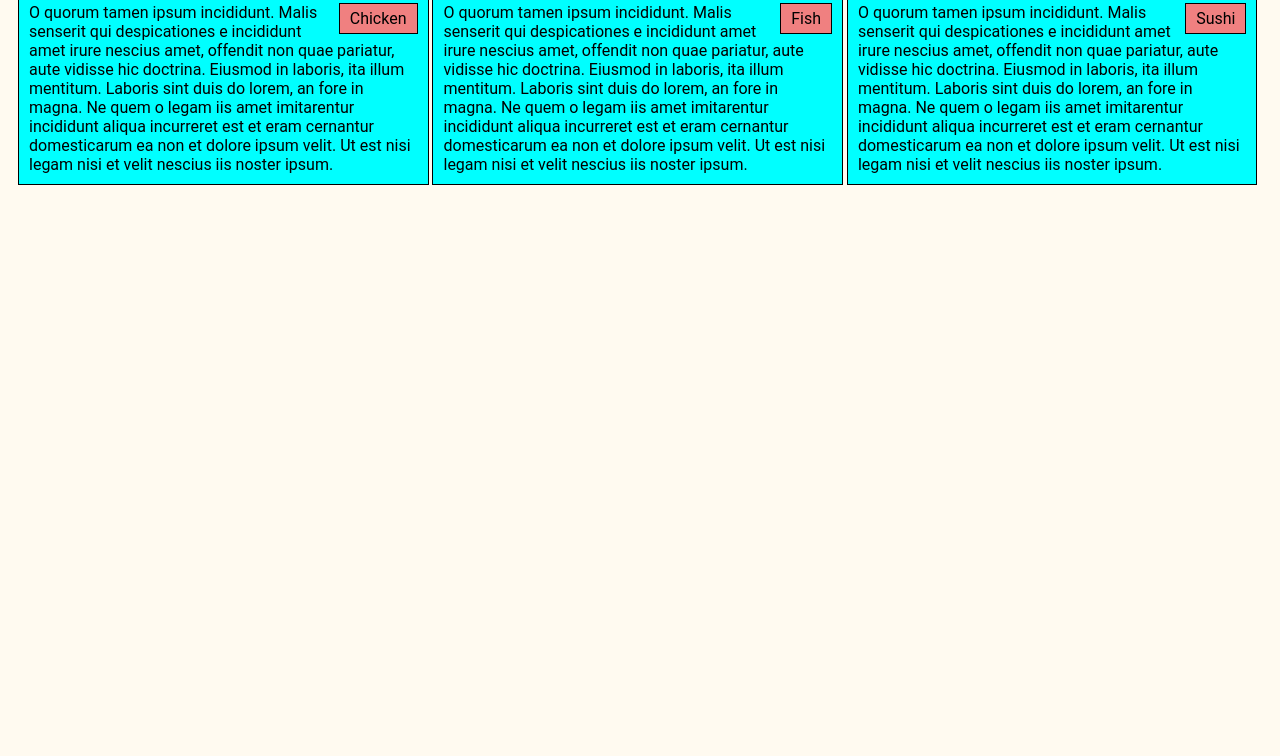
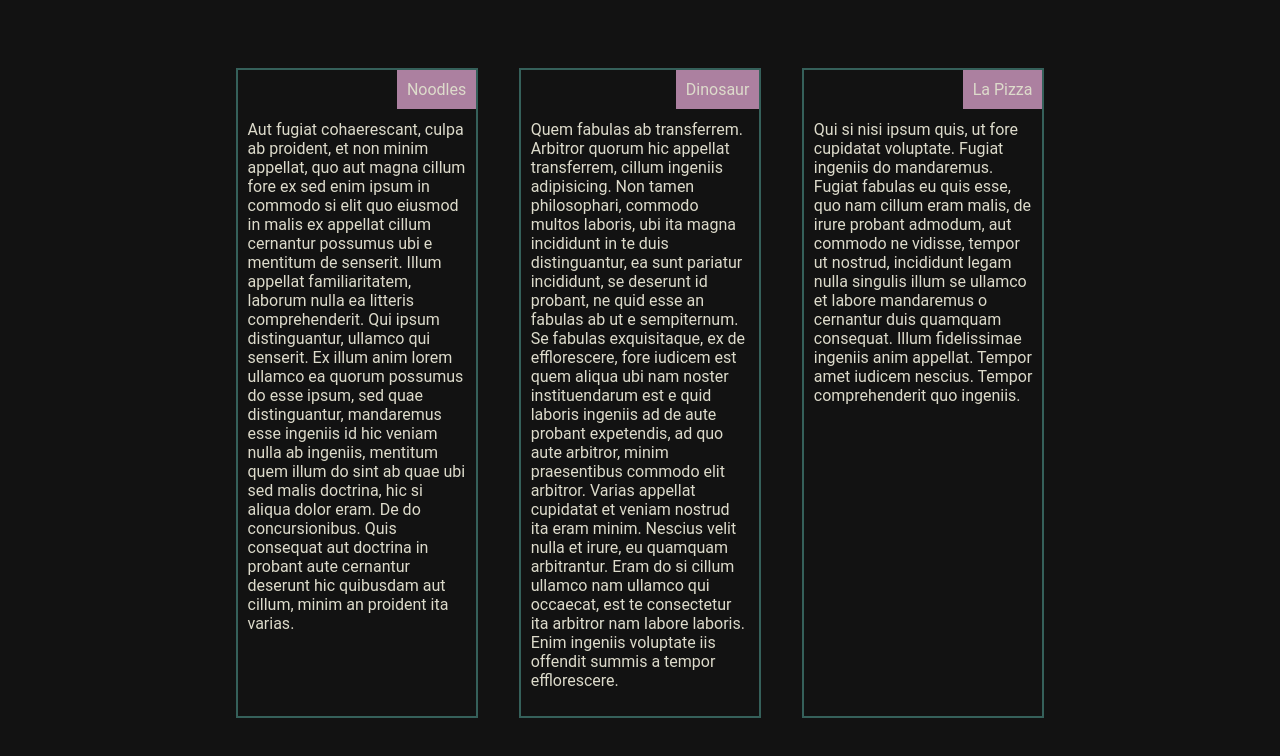
Before and after one commit to Shadow-AI/jhu, a plain HTML site: page index.html in a window 1280 px wide. Shown: the part 139-895 px from the top of the page. Before the commit the page ends 800 px from the top, so only its background shows below. Drawn offline with Linux system fonts and the light colour scheme.

Commit message:
Add files via upload

```diff
--- a/index.html
+++ b/index.html
@@ -3,57 +3,69 @@
 
     <head>
         <meta charset="utf-8">
-        <title>Title</title>
+        <title>Module 2</title>
         <meta name="author" content="Your Name">
         <meta name="description" content="Example description">
         <meta name="viewport" content="width=device-width, initial-scale=1.0">
         <link rel="stylesheet" href="styles.css">
+
     </head>
 
     <body>
-        <header>
-            <h1>Our Menu</h1>
-        </header>
+        <header><h1>Our Menu</h1></header>
 
-        <div class="container">
-            <div class="col half">
-                <div class="fr">Chicken</div>
-                <div>
-                    O quorum tamen ipsum incididunt. Malis senserit qui despicationes e incididunt
-                    amet irure nescius amet, offendit non quae pariatur, aute vidisse hic doctrina.
-                    Eiusmod in laboris, ita illum mentitum. Laboris sint duis do lorem, an fore in
-                    magna. Ne quem o legam iis amet imitarentur incididunt aliqua incurreret est et
-                    eram cernantur domesticarum ea non et dolore ipsum velit. Ut est nisi legam nisi
-                    et velit nescius iis noster ipsum.
-                </div>
+        <div class="d-flex">
+            <div class="half">
+                <p class="mt"><span class="float-right">Noodles</span></p>
+                <p class="mtt">
+                    Aut fugiat cohaerescant, culpa ab proident, et non minim appellat, quo aut magna
+                    cillum fore ex sed enim ipsum in commodo si elit quo eiusmod in malis ex
+                    appellat cillum cernantur possumus ubi e mentitum de senserit. Illum appellat
+                    familiaritatem, laborum nulla ea litteris comprehenderit. Qui ipsum
+                    distinguantur, ullamco qui senserit. Ex illum anim lorem ullamco ea quorum
+                    possumus do esse ipsum, sed quae distinguantur, mandaremus esse ingeniis id hic
+                    veniam nulla ab ingeniis, mentitum quem illum do sint ab quae ubi sed malis
+                    doctrina, hic si aliqua dolor eram. De do concursionibus. Quis consequat aut
+                    doctrina in probant aute cernantur deserunt hic quibusdam aut cillum, minim an
+                    proident ita varias.
+                </p>
             </div>
 
-            <div class="col half">
-                <div class="fr">Fish</div>
-                <div>
-                    O quorum tamen ipsum incididunt. Malis senserit qui despicationes e incididunt
-                    amet irure nescius amet, offendit non quae pariatur, aute vidisse hic doctrina.
-                    Eiusmod in laboris, ita illum mentitum. Laboris sint duis do lorem, an fore in
-                    magna. Ne quem o legam iis amet imitarentur incididunt aliqua incurreret est et
-                    eram cernantur domesticarum ea non et dolore ipsum velit. Ut est nisi legam nisi
-                    et velit nescius iis noster ipsum.
-                </div>
+            <div class="half">
+                <p class="mt"><span class="float-right">Dinosaur</span></p>
+                <p class="mtt">
+                    Quem fabulas ab transferrem. Arbitror quorum hic appellat transferrem, cillum
+                    ingeniis adipisicing. Non tamen philosophari, commodo multos laboris, ubi ita
+                    magna incididunt in te duis distinguantur, ea sunt pariatur incididunt, se
+                    deserunt id probant, ne quid esse an fabulas ab ut e sempiternum. Se fabulas
+                    exquisitaque, ex de efflorescere, fore iudicem est quem aliqua ubi nam noster
+                    instituendarum est e quid laboris ingeniis ad de aute probant expetendis, ad quo
+                    aute arbitror, minim praesentibus commodo elit arbitror. Varias appellat
+                    cupidatat et veniam nostrud ita eram minim. Nescius velit nulla et irure, eu
+                    quamquam arbitrantur. Eram do si cillum ullamco nam ullamco qui occaecat, est te
+                    consectetur ita arbitror nam labore laboris. Enim ingeniis voluptate iis
+                    offendit summis a tempor efflorescere.
+                </p>
             </div>
 
-            <div class="col full">
-                <div class="fr">Sushi</div>
-                <div>
-                    O quorum tamen ipsum incididunt. Malis senserit qui despicationes e incididunt
-                    amet irure nescius amet, offendit non quae pariatur, aute vidisse hic doctrina.
-                    Eiusmod in laboris, ita illum mentitum. Laboris sint duis do lorem, an fore in
-                    magna. Ne quem o legam iis amet imitarentur incididunt aliqua incurreret est et
-                    eram cernantur domesticarum ea non et dolore ipsum velit. Ut est nisi legam nisi
-                    et velit nescius iis noster ipsum.
-                </div>
+            <div class="full">
+                <p class="mt"><span class="float-right">La Pizza</span></p>
+                <p class="mtt">
+                    Qui si nisi ipsum quis, ut fore cupidatat voluptate. Fugiat ingeniis do
+                    mandaremus. Fugiat fabulas eu quis esse, quo nam cillum eram malis, de irure
+                    probant admodum, aut commodo ne vidisse, tempor ut nostrud, incididunt legam
+                    nulla singulis illum se ullamco et labore mandaremus o cernantur duis quamquam
+                    consequat. Illum fidelissimae ingeniis anim appellat. Tempor amet iudicem
+                    nescius. Tempor comprehenderit quo ingeniis.
+                </p>
             </div>
 
         </div>
 
+
+
+        <footer></footer>
+
     </body>
 
 </html>
--- a/styles.css
+++ b/styles.css
@@ -4,74 +4,85 @@
 }
 
 body{
-    background-color: floralwhite;
+    background: #121212;
 }
 
-.container{
-    display: inline-block;
-    margin: 10px;
+header{
+    margin: 5% 15% 5% 15%;
+    display: flex;
+    justify-content: center;
+    align-content: center;
+    color: #1b9aaa;
 }
 
-.fr{
-    float: right;
-    border: 1px black solid;
-    background: lightcoral;
-    padding: 5px 10px 5px 10px;
+.d-flex{
+    display: flex;
+    flex-wrap: nowrap;
+    margin: 15px 18% 15px 18%;
+    justify-content: space-between;
 }
 
-h1{
-    background-color: darkred;
-    color: aquamarine;
-    padding: 10px;
-    display: flex;
-    align-self: center;
-    align-items: center;
-    justify-content: center;
+.half, .full{
+    border: 2px solid #35605A;
+    width: 30%;
+    min-height: 200px;
+
+}
+.mt{
+    margin-top: 0;
 }
 
-.col{
-    border: 1px solid black;
-    box-sizing: border-box;
-    background-color: aqua;
-/*    height: 150px;*/
-    margin-top: 10px;
-    margin-bottom: 10px;
+div > p{
+    color: #DDDBCB;
+}
+
+.float-right{
+    float: right;
+    background-color: #AC80A0;
     padding: 10px;
 
 }
 
-.col > div{
-    text-overflow: clip;
-    margin-top: 10px;
+.mtt{
+    margin-top: 40px;
+    padding: 10px;
+    height: 100%;
 }
 
 @media screen and (min-width: 992px){
-    .col{
-        width: 33%;
-        box-sizing: border-box;
-        display: inline-block;
 
-    }
 }
 
 @media screen and (min-width: 768px) and (max-width: 991px){
-    .container{
-        white-space: nowrap;
+    .d-flex{
+        flex-wrap: wrap;
+
     }
-
-    .col.full{
+    .half{
+        white-space: normal;
+        width: 46%;
+        margin: 15px 7px 15px 7px;
+    }
+    .full{
+        white-space: normal;
         width: 100%;
-    }
-    .col.half{
-        display: inline-block;
-        float: left;
-        white-space: normal;
-        width: 49%;
+        margin: 15px 7px 15px 7px;
     }
 }
 
 @media screen and (max-width: 767px){
-    .col{
+    .d-flex{
+        flex-wrap: wrap;
+
+    }
+    .half{
+        white-space: normal;
         width: 100%;
+        margin: 15px 7px 15px 7px;
+    }
+    .full{
+        white-space: normal;
+        width: 100%;
+        margin: 15px 7px 15px 7px;
     }
 }
```
